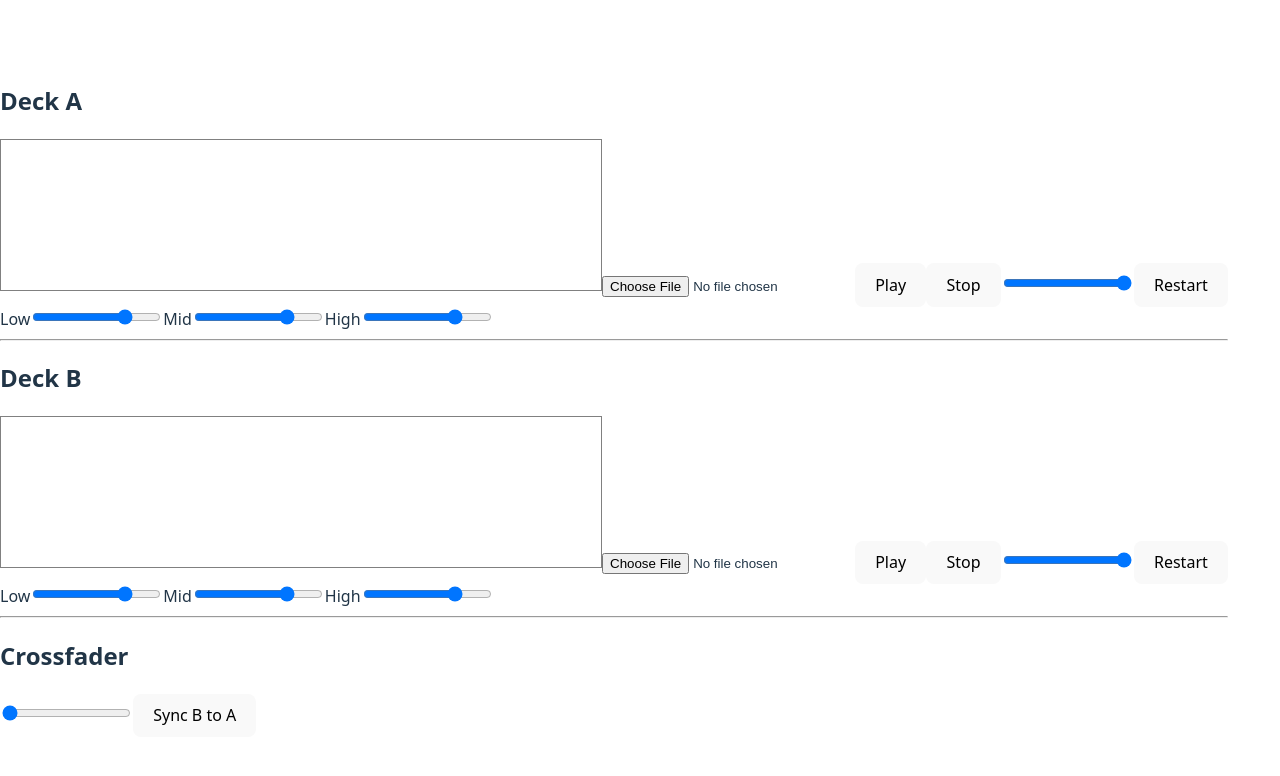
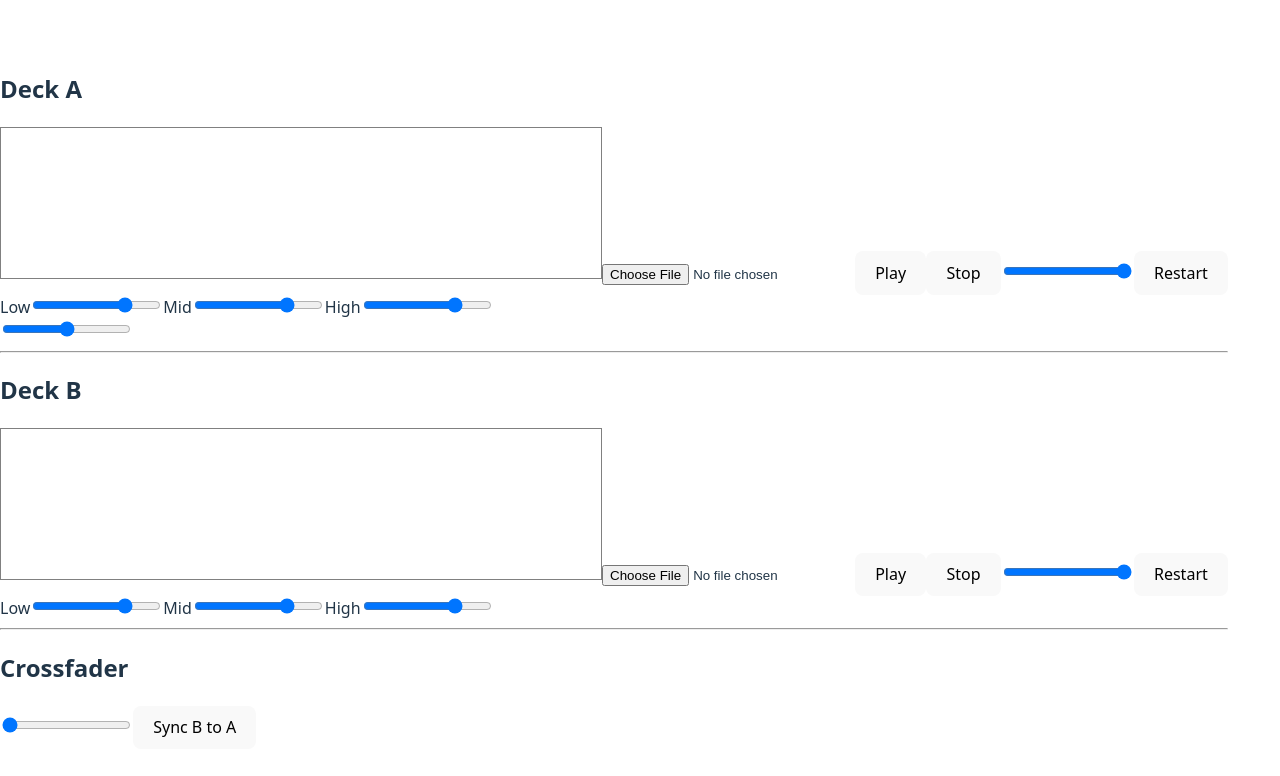
Before and after one commit to MantasGrusa/WEBDEEJ, a React (Vite) app in the folder webdeej/: page / in a window 1280 px wide. Shown: the top 776 px of the page. Built offline with nearby package versions, Linux system fonts and the light colour scheme.

Commit message:
feat: add playback rate control for Deck A

```diff
--- a/webdeej/src/App.tsx
+++ b/webdeej/src/App.tsx
@@ -80,6 +80,16 @@ export default function App() {
           }
         />
       </div>
+      <input
+        type="range"
+        min="0.8"
+        max="1.2"
+        step="0.01"
+        defaultValue="1"
+        onChange={(e) =>
+          deckARef.current.setPlaybackRate(Number(e.target.value))
+        }
+      />
 
       <hr />
 
```
